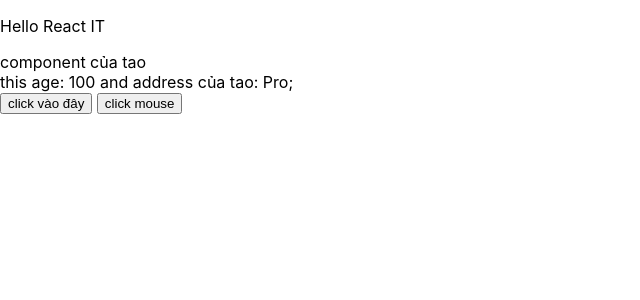
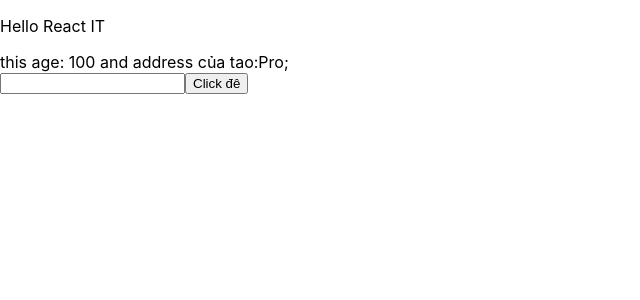
Before and after one commit to CrisMixi/React_Pro, a React (Create React App) app: page / in a window 1280 px wide. Shown: the top 300 px of the page, without its empty margins (0-640 px from the left). Built offline with nearby package versions, Linux system fonts and the light colour scheme.

Commit message:
#21 form <onChange>

```diff
--- a/src/components/MyComponent.js
+++ b/src/components/MyComponent.js
@@ -13,32 +13,40 @@ class MyComonent extends React.Component {
 
 
       onClickTest = (event) => {
-        // console.log("Pro vip");
-        // console.log(event);
         console.log("name: " + this.state.name);
 
         this.setState({
-          name: "Bao Pro Vip"
+          name: "Bao Pro Vip" ,
+          age: Math.floor((Math.random()* 1000) + 1)
         });
       };
 
       onClickTest_2 = (event) => {
         console.log(event);
       }
+
+      handleOnChangeInput = (event) => {
+        console.log(event.target.value);
+      }
+
+      handleOnSubmit = (event) => {
+        event.prevenDefault();
+        console.log(this.state)
+      }
     // JSX
     render() {
         return (
             <div>
-                component của tao
+                <div>
+                  {"this age: "+ this.state.age} and address của tao:{this.state.address};
+                </div>
 
-                <div>
-                  {"this age: "+ this.state.age} and address của tao: {this.state.address};
-                </div>
-                <button onClick={(event) => {this.onClickTest(event)}}>click vào đây</button> {/* this.onClickTest - Cần phải dùng this. vì
-                để cho nó biết là mình đang cần xử lý {hàm} thuộc một biến {object}.
-                onClickTest do class MyComonent quản lý*/}
+                <form onSubmit={(event) => this.handleOnSubmit(event)}>
+                  <input type="text"  onChange={(event) => this.handleOnChangeInput(event) }/>
+                  <button>Click đê</button>
 
-                <button onMouseOver={this.onClickTest_2}>click mouse</button>
+                </form>
+
             </div>
         );
     }
```
